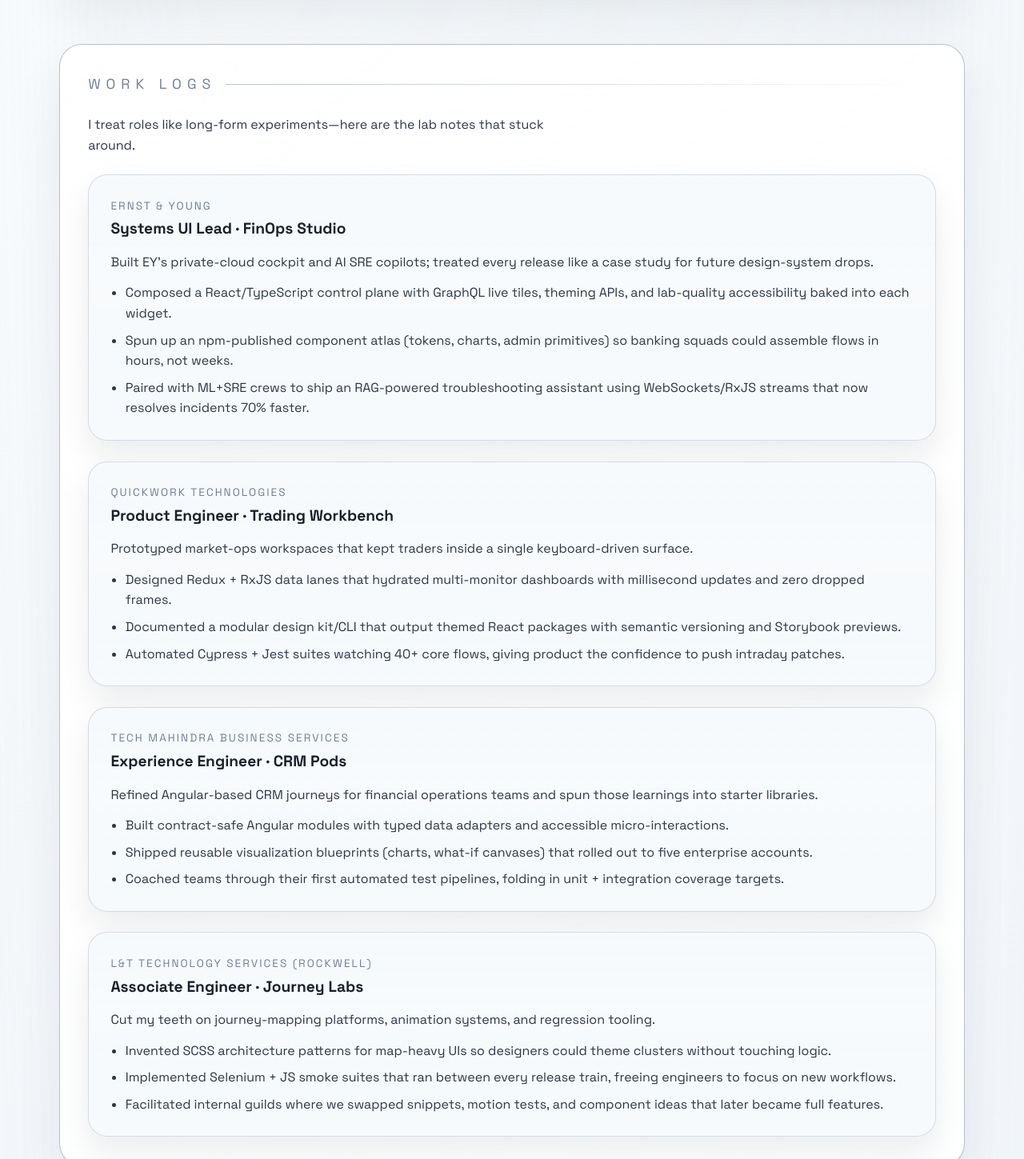
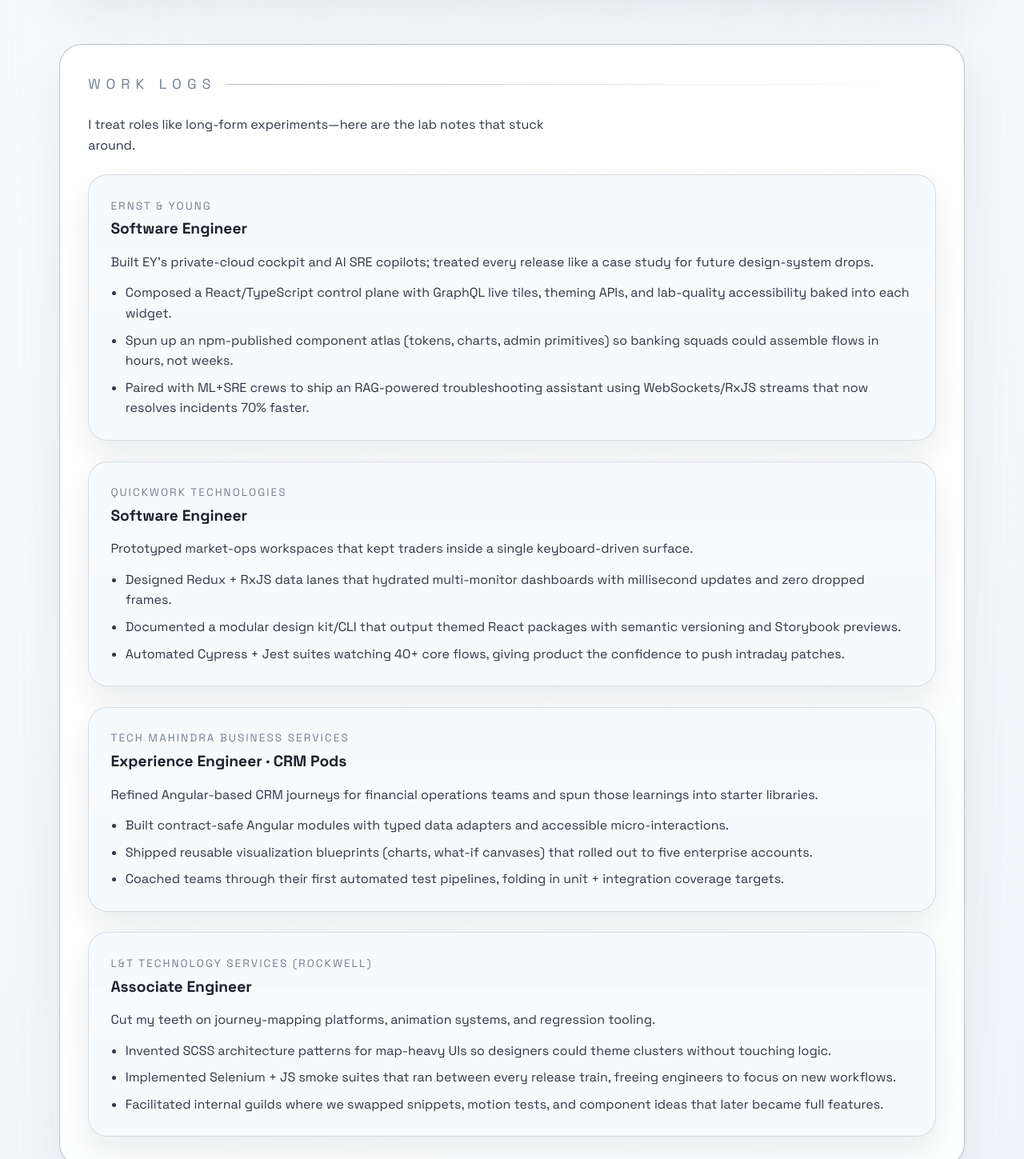
Before and after one commit to neelo4/Portfolio, a React (Vite) app: page / in a window 1280 px wide. Shown: the part 1250-2699 px from the top of the page at 80% size. Built offline with nearby package versions, Linux system fonts and the light colour scheme.

Commit message:
updated themes tokens

```diff
--- a/src/data/content.ts
+++ b/src/data/content.ts
@@ -42,7 +42,7 @@
 export const experiences = [
   {
     company: "Ernst & Young",
-    role: "Systems UI Lead · FinOps Studio",
+    role: "Software Engineer",
     summary:
       "Built EY's private-cloud cockpit and AI SRE copilots; treated every release like a case study for future design-system drops.",
     highlights: [
@@ -53,7 +53,7 @@
   },
   {
     company: "Quickwork Technologies",
-    role: "Product Engineer · Trading Workbench",
+    role: "Software Engineer",
     summary:
       "Prototyped market-ops workspaces that kept traders inside a single keyboard-driven surface.",
     highlights: [
@@ -75,7 +75,7 @@
   },
   {
     company: "L&T Technology Services (Rockwell)",
-    role: "Associate Engineer · Journey Labs",
+    role: "Associate Engineer",
     summary:
       "Cut my teeth on journey-mapping platforms, animation systems, and regression tooling.",
     highlights: [
```
